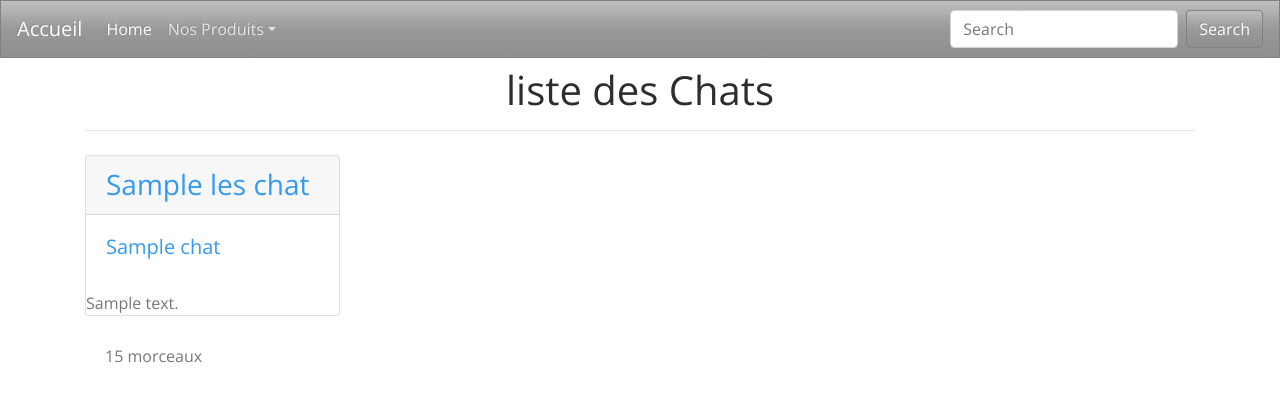
After one commit to florian78370/E6, a Symfony app: template templates/chat/listeChat.html.twig in a window 1280 px wide. The commit adds this page. Shown: the top 402 px of the page. Run offline with Twig, Linux system fonts and the light colour scheme; the template is opened without the code that fills it: most values are stand-ins (such as "Sample title", 1, 10 or a date in 2020); some libraries are stand-ins or nearby versions.

Commit message:
Chatencore

```diff
--- a/src/Controller/ChatController.php
+++ b/src/Controller/ChatController.php
@@ -15,8 +15,8 @@ class ChatController extends AbstractController
     public function ListesChats(ChatRepository $repo)
     {
         $repo->listeChatsComplete();/* query NOT result */
-        return $this->render('chat/index.html.twig', [
-            'lesChats' => $chat,
+        return $this->render('chat/listeChat.html.twig', [
+            'lesChats' => $chats,
         ]);
     }
 
--- a/templates/base.html.twig
+++ b/templates/base.html.twig
@@ -27,7 +27,7 @@
         <a class="nav-link dropdown-toggle" data-toggle="dropdown" href="#" role="button" aria-haspopup="true" aria-expanded="false">Nos Produits</a>
         <div class="dropdown-menu">
           <a class="dropdown-item" href="#">Chien</a>
-          <a class="dropdown-item" href="#">Chat</a>
+          <a class="dropdown-item" href="{{path('chats')}}">Chat</a>
           <a class="dropdown-item" href="#">Cheval</a>
         </div>
       </li>
--- /dev/null
+++ b/templates/chat/listeChat.html.twig
@@ -0,0 +1,38 @@
+{% extends 'base.html.twig' %}
+
+{% block title %}Listes des chats{% endblock %}
+
+{% block body %}
+<h1 class="pt-2 text-center">liste des Chats</h1>
+<hr>
+<div class="row pt-2">
+{% for leChat in lesChats %}
+    <div class="col-sm-12 col-md-4 col-lg-4 col col-xl-3">
+            <div class="card mb-3">
+                <h3 class="card-header"> <a href="{{path('ficheChat',{'id':leChat.id})}}">{{leChat.nom}}</a> </h3>
+                <div class="card-body">
+                    <h5 class="card-title">
+                    <a href="{{path('ficheArtiste', {'id' : leChat.chat.id})}}" class="badge.badge-success">
+                    {{leChat.chat.nom}}
+                    </a>
+                    </h5>
+                </div>
+                    <p class="card-text">{{leChat.description}}</p>
+                </div>
+                <ul class="list-group list-group-flush">
+                    {% set nb = leChat.morceaux|length %}
+                    <li class="list-group-item">
+                    {{nb}} {% if nb>1 %} morceaux {% else %} morceau {% endif %}
+                    </li>
+                </ul>
+            </div>
+    </div>
+{% endfor %}
+<div class="navigation mx-auto">
+{{ knp_pagination_render(lesChats)}}
+</div>
+
+
+
+</div>
+{% endblock %}
```
Also changed, not shown: templates/chat/index.html.twig (deleted, +0 -20 lines).
